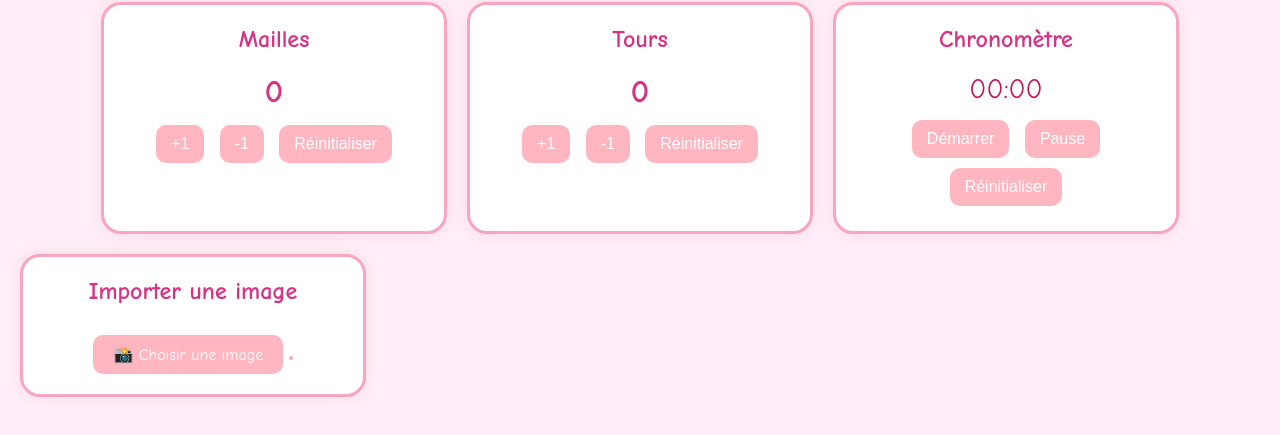
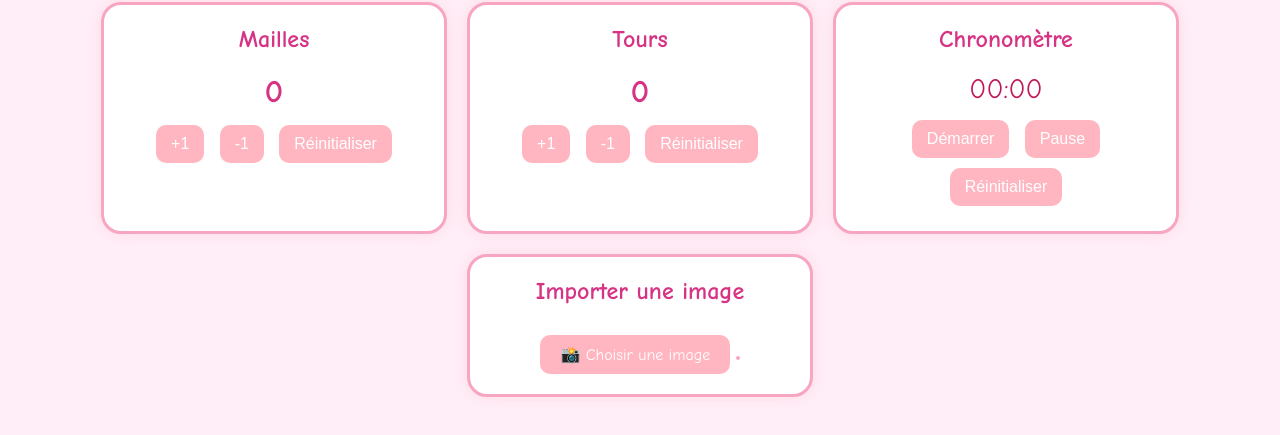
Before and after one commit to TechniZen/Crochet, a plain HTML site: page index.html in a window 1280 px wide. Shown: the part 97-532 px from the top of the page. Drawn offline with Linux system fonts and the light colour scheme.

Commit message:
Update index.html

```diff
--- a/index.html
+++ b/index.html
@@ -94,6 +94,13 @@
       border-radius: 10px;
       border: 2px solid #f8a5c2;
     }
+
+    .image-section-wrapper {
+        display: flex;
+        justify-content: center;
+        margin-top: 10px;
+    }
+
   </style>
 </head>
 <body>
@@ -126,12 +133,15 @@
     </div>
   </div>
 
-  <div class="section">
-    <h2>Importer une image</h2>
-    <label for="file-upload" class="custom-file-upload">📸 Choisir une image</label>
-    <input id="file-upload" type="file" accept="image/*" onchange="importImage(event)">
-    <img id="preview" class="imported-image" src="" alt="">
+  <div class="image-section-wrapper">
+    <div class="section">
+        <h2>Importer une image</h2>
+        <label for="file-upload" class="custom-file-upload">📸 Choisir une image</label>
+        <input id="file-upload" type="file" accept="image/*" onchange="importImage(event)">
+        <img id="preview" class="imported-image" src="" alt="">
+    </div>
   </div>
+
 
   <script>
     let counters = { mailles: 0, tours: 0 };
```
